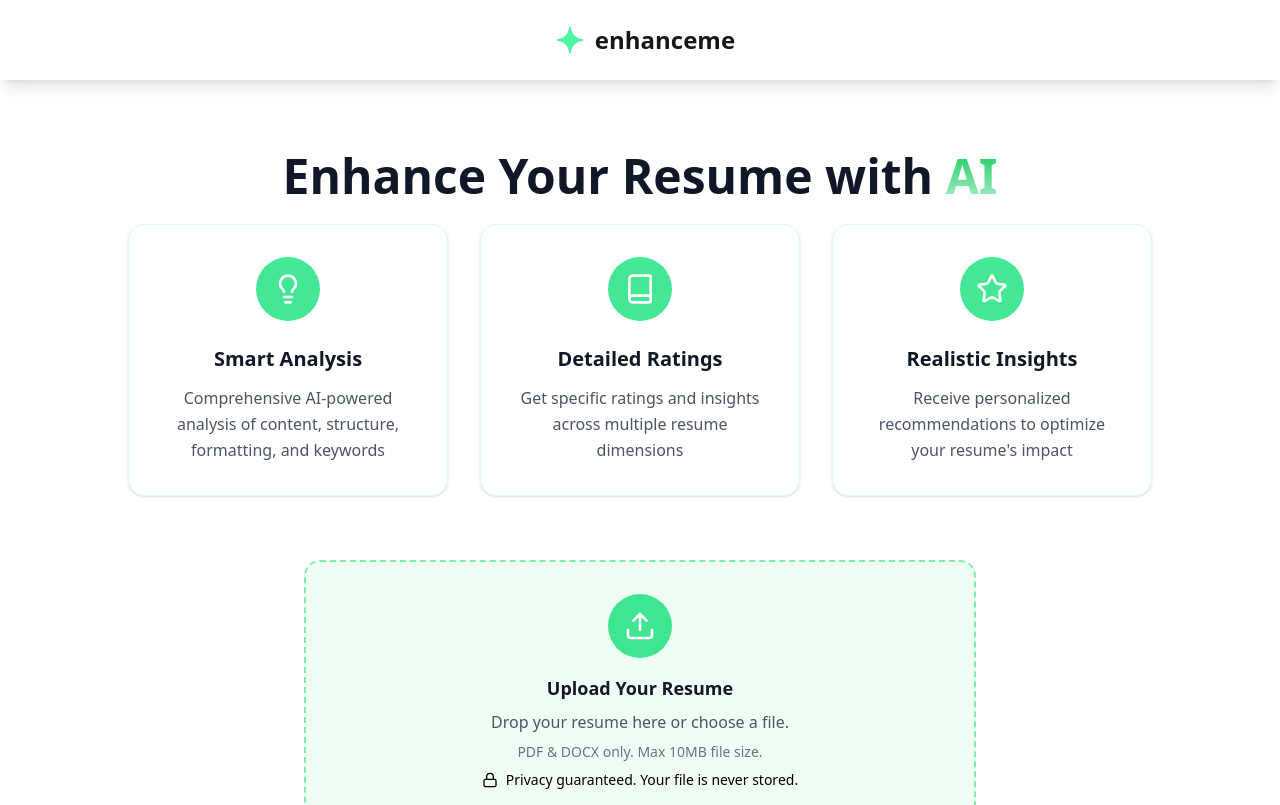
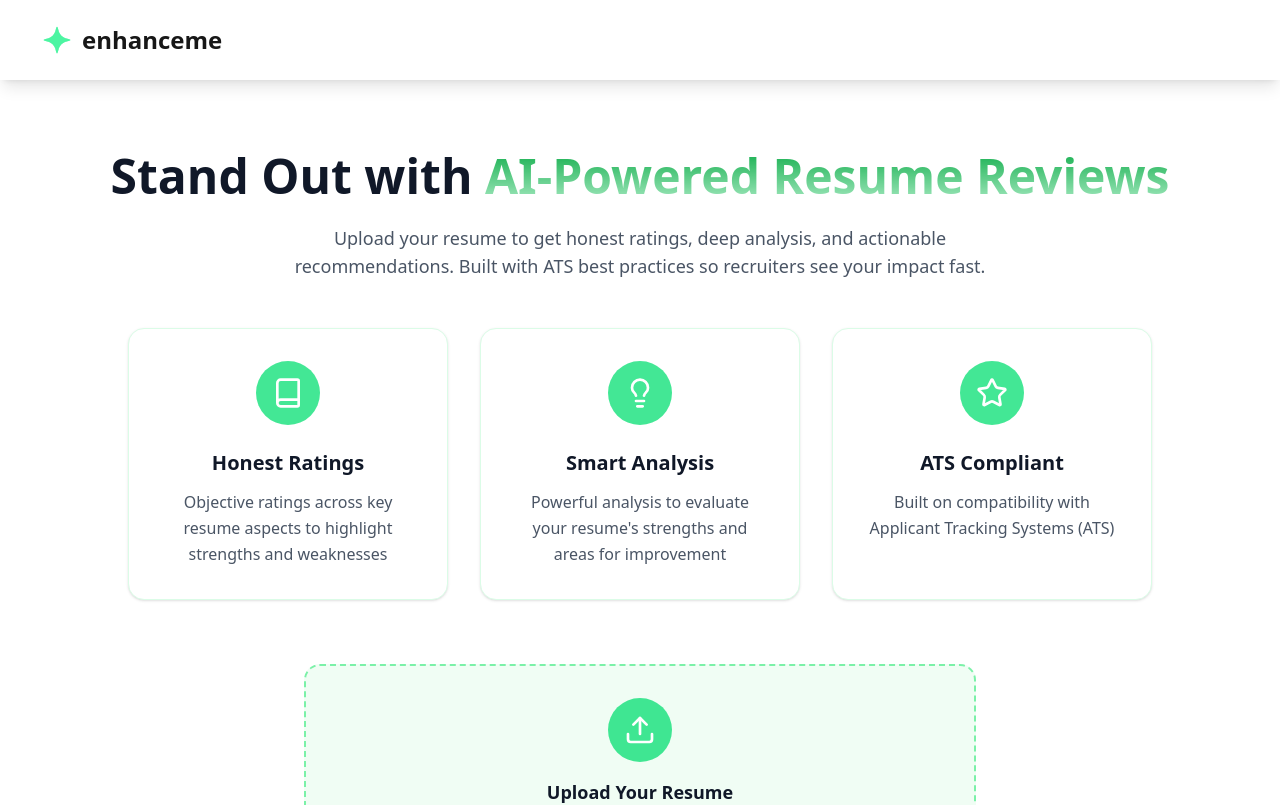
Before and after one commit to montasirmoyen/enhanceme, a Next.js app: page / in a window 1280 px wide. Shown: the top 805 px of the page. Built offline with nearby package versions, Linux system fonts and the light colour scheme.

Commit message:
Integrate display of previous resume

```diff
--- a/src/app/page.tsx
+++ b/src/app/page.tsx
@@ -1,12 +1,12 @@
 'use client';
 
-import { Star, Lightbulb, Book, RefreshCw } from 'lucide-react';
+import { Star, Lightbulb, Book } from 'lucide-react';
 import Image from 'next/image';
-import React, { useState } from 'react';
+import React, { useEffect, useState } from 'react';
+import { useRouter } from 'next/navigation';
 import { AnalysisState } from '@/types/analysis';
 import { AnalysisService } from '@/services/analysis-service';
 import { FileUpload } from '@/components/file-upload';
-import { AnalysisDisplay } from '@/components/analysis-display';
 
 export default function Home() {
   const [analysisState, setAnalysisState] = useState<AnalysisState>({
@@ -15,6 +15,8 @@ export default function Home() {
     error: null
   });
   const [selectedFile, setSelectedFile] = useState<File | null>(null);
+  const [hasPreviousAnalysis, setHasPreviousAnalysis] = useState(false);
+  const router = useRouter();
 
   const handleFileSelect = (file: File | null) => {
     setSelectedFile(file);
@@ -42,11 +44,15 @@ export default function Home() {
 
     try {
       const result = await AnalysisService.analyzeResume(selectedFile);
+      try {
+        sessionStorage.setItem('lastAnalysis', JSON.stringify(result));
+      } catch {}
       setAnalysisState({
         isAnalyzing: false,
-        result,
+        result: null,
         error: null
       });
+      router.push('/analysis');
     } catch (error) {
       console.error('Analysis failed:', error);
       setAnalysisState({
@@ -57,61 +63,68 @@ export default function Home() {
     }
   };
 
-  const handleReset = () => {
-    setSelectedFile(null);
-    setAnalysisState({
-      isAnalyzing: false,
-      result: null,
-      error: null
-    });
-  };
+  useEffect(() => {
+    try {
+      const stored = sessionStorage.getItem('lastAnalysis');
+      setHasPreviousAnalysis(!!stored);
+    } catch {
+      setHasPreviousAnalysis(false);
+    }
+  }, []);
 
   return (
     <div className="min-h-screen">
       <header className="shadow-lg">
         <div className="max-w-7xl mx-auto px-4 sm:px-6 lg:px-8">
-          <div className="flex items-center justify-center h-20">
+          <div className="flex items-center justify-between h-20">
             <div className="flex items-center">
               <Image className="p-2" src="/logo.png" alt="Sparkle" width={50} height={50} />
               <h1 className="text-2xl font-bold">enhanceme</h1>
             </div>
+            {hasPreviousAnalysis && (
+              <button
+                onClick={() => router.push('/analysis')}
+                className="px-4 py-2 text-green-700 hover:text-green-800 hover:bg-green-50 rounded-lg transition-colors"
+              >
+                View last analysis
+              </button>
+            )}
           </div>
         </div>
       </header>
 
       <main className="max-w-7xl mx-auto px-4 sm:px-6 lg:px-8 mt-18">
-        {!analysisState.result ? (
         <>
           <div className="text-center mb-16 mt-4">
             <h2 className="text-5xl font-bold text-gray-900 mb-6">
-                Enhance Your Resume with
-                <span className="text-transparent bg-clip-text bg-gradient-to-b from-green-500 to-green-500/25">
-                  {' '}AI
+              Stand Out with
+              <span className="text-transparent bg-clip-text bg-gradient-to-b from-green-600 to-green-500/30">
+                {' '}AI-Powered Resume Reviews
               </span>
             </h2>
-              {/* <p className="font-medium text-xl text-gray-500 max-w-3xl mx-auto mb-12">
-                Upload your resume and get an AI analysis with detailed ratings,
-                personalized recommendations, and realistic advice to improve your resume.
-              </p>  */}
+            <p className="font-medium text-lg text-gray-600 max-w-3xl mx-auto mb-12">
+              Upload your resume to get honest ratings, deep analysis, and actionable recommendations.
+              Built with ATS best practices so recruiters see your impact fast.
+            </p>
 
             <div className="grid grid-cols-1 md:grid-cols-3 gap-8 max-w-5xl mx-auto mb-16">
+                <div className="flex flex-col items-center p-8 rounded-2xl bg-white border border-green-100 shadow-sm hover:shadow-md transition-shadow">
+                  <div className="p-4 rounded-full bg-green-400/75 mb-6">
+                    <Book className="w-8 h-8 text-white" />
+                  </div>
+                  <h3 className="text-xl font-semibold text-gray-900 mb-3">Honest Ratings</h3>
+                  <p className="text-gray-600 text-center leading-relaxed">
+                    Objective ratings across key resume aspects to highlight strengths and weaknesses
+                  </p>
+                </div>
+
                 <div className="flex flex-col items-center p-8 rounded-2xl bg-white border border-green-100 shadow-sm hover:shadow-md transition-shadow">
                   <div className="p-4 rounded-full bg-green-400/75 mb-6">
                     <Lightbulb className="w-8 h-8 text-white" />
                   </div>
                   <h3 className="text-xl font-semibold text-gray-900 mb-3">Smart Analysis</h3>
                   <p className="text-gray-600 text-center leading-relaxed">
-                    Comprehensive AI-powered analysis of content, structure, formatting, and keywords
-                  </p>
-                </div>
-
-                <div className="flex flex-col items-center p-8 rounded-2xl bg-white border border-green-100 shadow-sm hover:shadow-md transition-shadow">
-                  <div className="p-4 rounded-full bg-green-400/75 mb-6">
-                    <Book className="w-8 h-8 text-white" />
-                  </div>
-                  <h3 className="text-xl font-semibold text-gray-900 mb-3">Detailed Ratings</h3>
-                  <p className="text-gray-600 text-center leading-relaxed">
-                    Get specific ratings and insights across multiple resume dimensions
+                    Powerful analysis to evaluate your resume's strengths and areas for improvement
                   </p>
                 </div>
 
@@ -119,9 +132,9 @@ export default function Home() {
                   <div className="p-4 rounded-full bg-green-400/75 mb-6">
                     <Star className="w-8 h-8 text-white" />
                   </div>
-                  <h3 className="text-xl font-semibold text-gray-900 mb-3">Realistic Insights</h3>
+                  <h3 className="text-xl font-semibold text-gray-900 mb-3">ATS Compliant</h3>
                   <p className="text-gray-600 text-center leading-relaxed">
-                    Receive personalized recommendations to optimize your resume's impact
+                    Built on compatibility with Applicant Tracking Systems (ATS)
                   </p>
                 </div>
             </div>
@@ -137,27 +150,6 @@ export default function Home() {
             />
           </div>
         </>
-        ) : (
-          <div className="max-w-6xl mx-auto">
-            <div className="flex items-center justify-between mb-8">
-              <div>
-                <h2 className="text-3xl font-bold text-gray-900 mb-2">Resume Analysis</h2>
-                <p className="text-gray-500">Here's your comprehensive resume analysis</p>
-              </div>
-              <button
-                onClick={handleReset}
-                className="flex items-center gap-2 px-4 py-2 text-green-600 hover:text-green-700 hover:bg-green-50 rounded-lg transition-colors"
-              >
-                <RefreshCw className="w-4 h-4" />
-                Analyze Another Resume
-              </button>
-            </div>
-
-            {analysisState.result && (
-              <AnalysisDisplay result={analysisState.result} />
-            )}
-          </div>
-        )}
       </main>
 
       <footer className="border-t border-gray-100 bg-white/80 mt-10">
@@ -165,7 +157,7 @@ export default function Home() {
           <div className="text-center text-gray-500">
             <div className="inline-flex items-center justify-center gap-2">
               <Image src="/sparkle.png" alt="Sparkle" width={30} height={30} className="align-middle" />
-              <p className="m-0">&copy; 2025 enhanceme. All rights reserved.</p>
+              <p className="m-0">&copy; 2025 enhanceme</p>
             </div>
           </div>
         </div>
```
Lines whose indentation alone changed are shown as unchanged.
